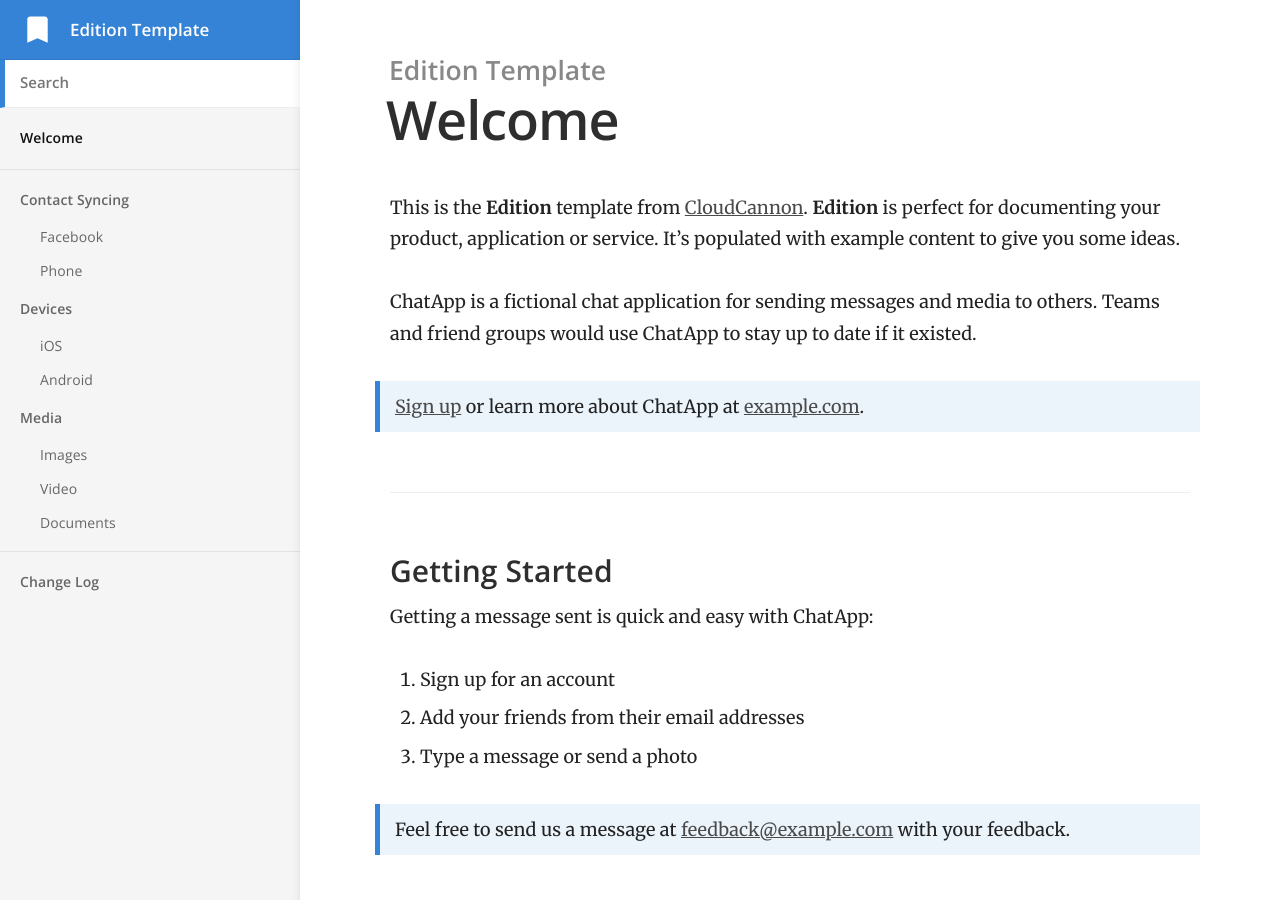
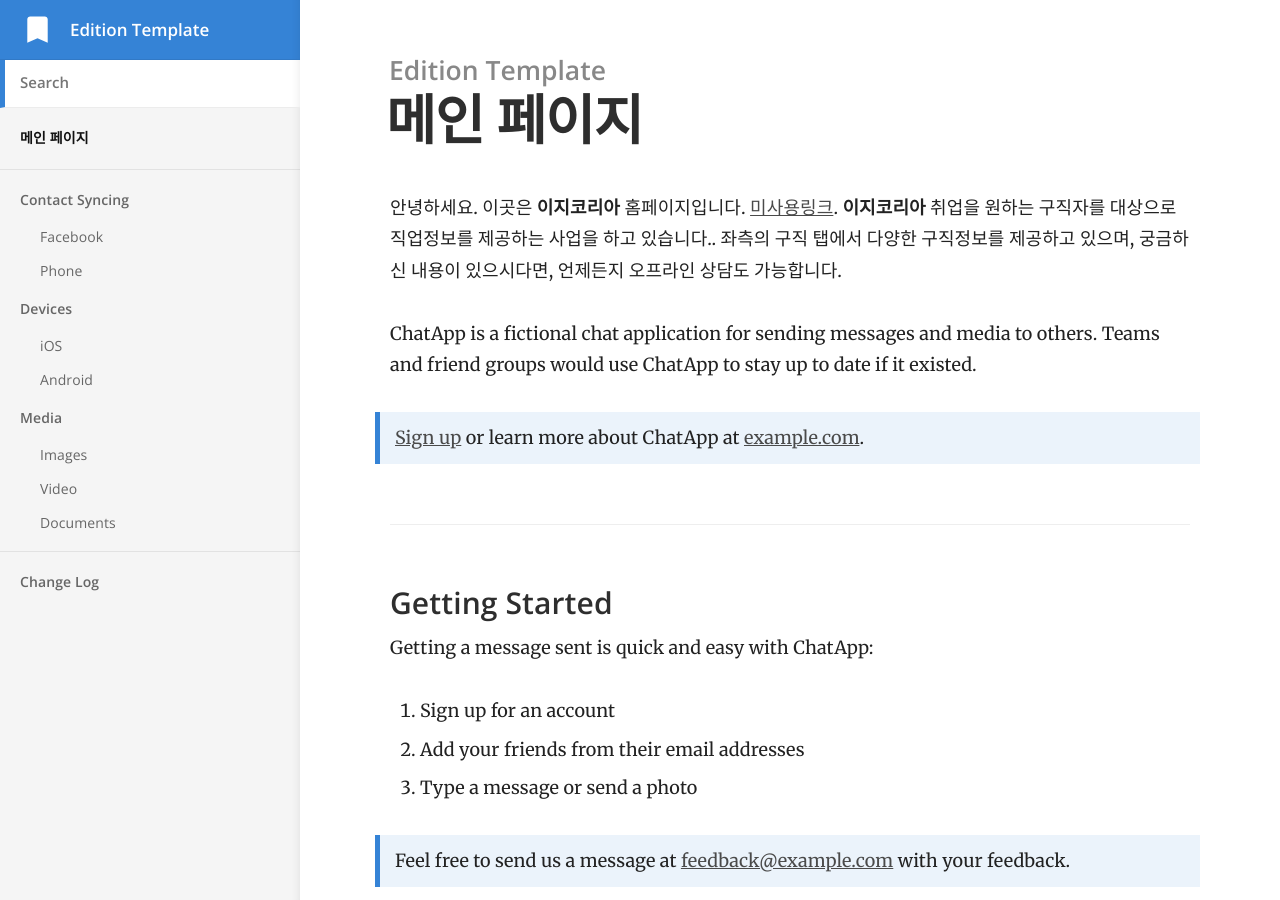
Before and after one commit to ez-korea/ez-korea.github.io, a Jekyll site: the page built from index.md, in a window 1280 px wide and 900 px high. Built offline with Jekyll 4.4.1, drawn with Linux system fonts in a browser that asks for light colours.

Commit message:
Update index.md

```diff
--- a/index.md
+++ b/index.md
@@ -1,10 +1,10 @@
 ---
-title: Welcome
+title: 메인 페이지
 ---
 
-This is the **Edition** template from [CloudCannon](http://cloudcannon.com/).
-**Edition** is perfect for documenting your product, application or service.
-It's populated with example content to give you some ideas.
+안녕하세요. 이곳은 **이지코리아** 홈페이지입니다. [미사용링크](http://cloudcannon.com/).
+**이지코리아** 취업을 원하는 구직자를 대상으로 직업정보를 제공하는 사업을 하고 있습니다..
+좌측의 구직 탭에서 다양한 구직정보를 제공하고 있으며, 궁금하신 내용이 있으시다면, 언제든지 오프라인 상담도 가능합니다.
 
 ChatApp is a fictional chat application for sending messages and media to others.
 Teams and friend groups would use ChatApp to stay up to date if it existed.
```
